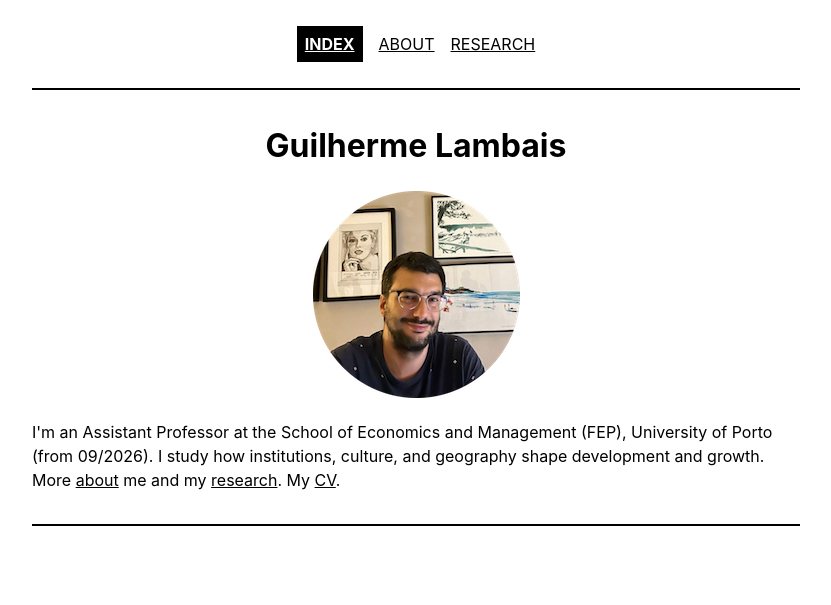
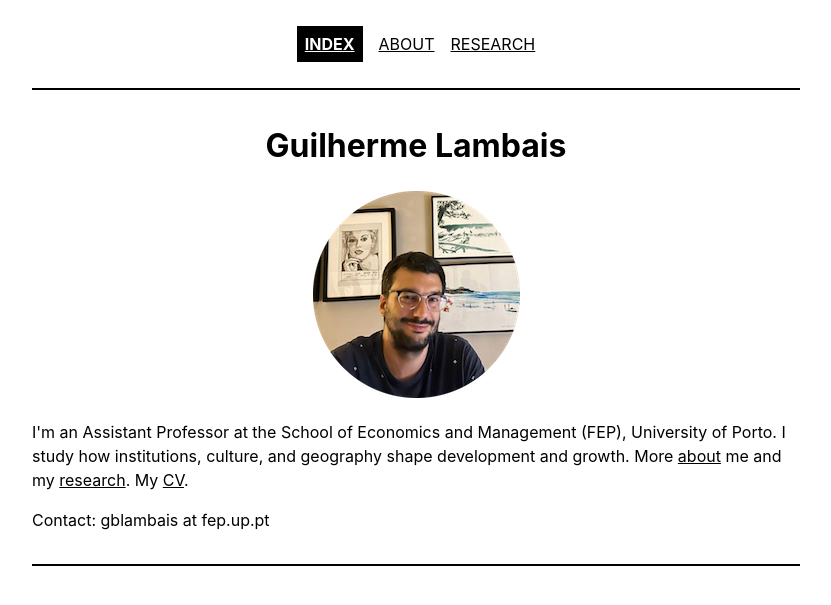
Before and after one commit to gbrlambais/gbrlambais.github.io, a Jekyll site: the page built from index.html, in a window 1280 px wide. Shown: the top 605 px of the page, without its empty margins (224-1055 px from the left). Built offline with Jekyll 4.4.1, drawn with Linux system fonts in a browser that asks for light colours; the list of posts is cut into pages by our own code.

Commit message:
fep update

```diff
--- a/index.html
+++ b/index.html
@@ -15,8 +15,11 @@ title: Index
     </div>
     <div class="rightcol">
         <p>
-            I'm an Assistant Professor at the School of Economics and Management (FEP), University of Porto (from 09/2026). I study how institutions, culture, and geography shape development and growth. More <a href="/about">about</a> me and my <a href="/research">research</a>. My <a href="CV_lambais.pdf">CV</a>.
+            I'm an Assistant Professor at the School of Economics and Management (FEP), University of Porto. I study how institutions, culture, and geography shape development and growth. More <a href="/about">about</a> me and my <a href="/research">research</a>. My <a href="CV_lambais.pdf">CV</a>.
         </p>
+
+        <p>
+            Contact: gblambais at fep.up.pt
 
     </div>
 </div>
```
Also changed, not shown: _pages/research.md (+1 -1 lines).
